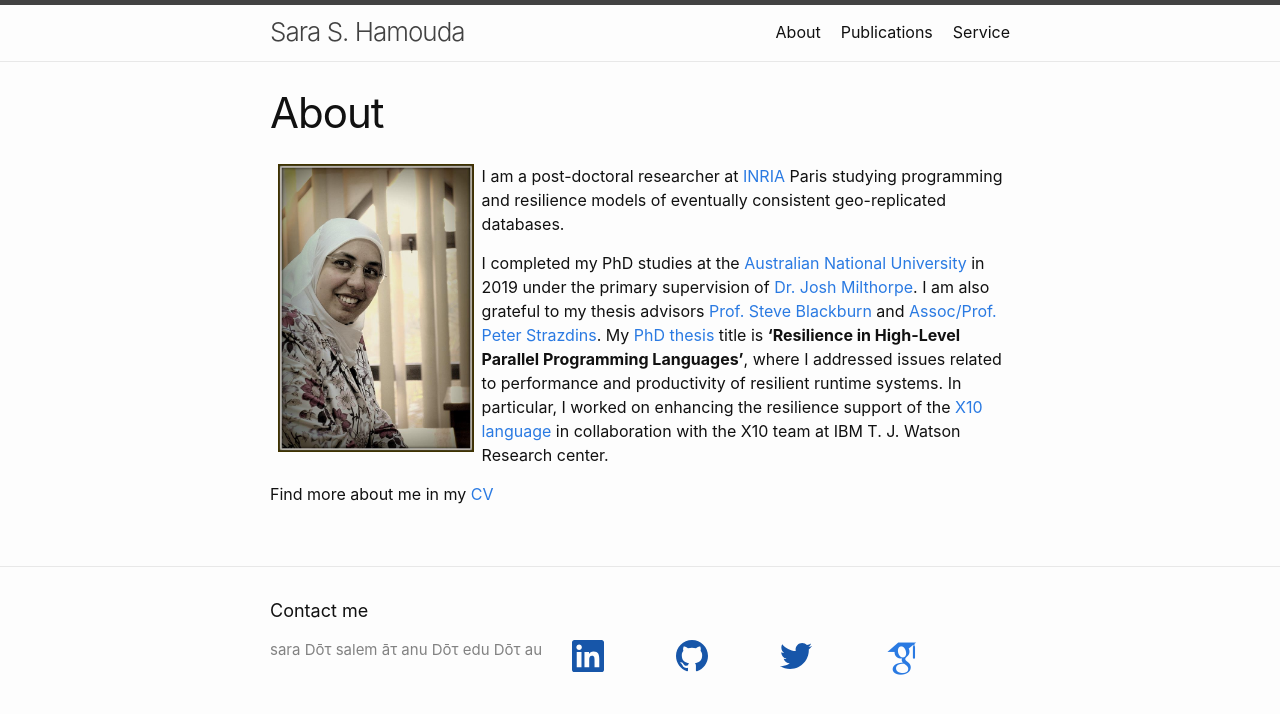
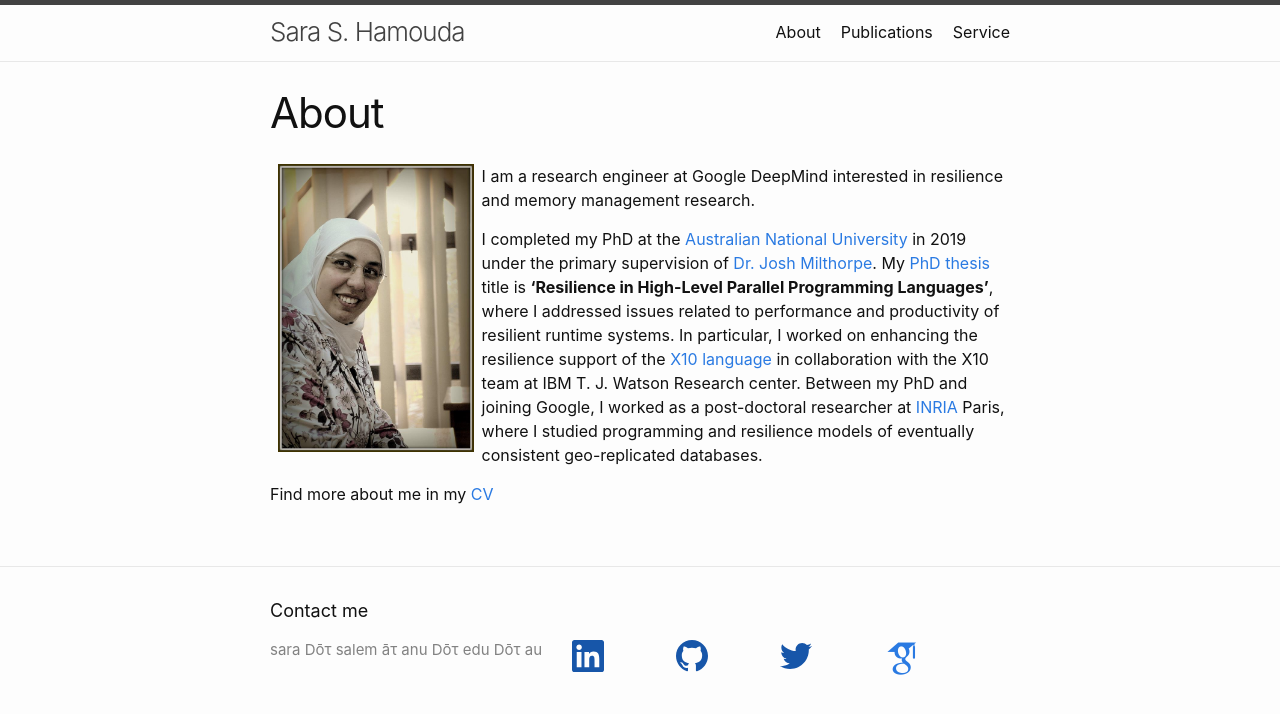
Before and after one commit to shamouda/shamouda.github.io, a Jekyll site: the page built from about.md, in a window 1280 px wide. Shown: the top 714 px of the page. Built offline with Jekyll 4.4.1, drawn with Linux system fonts in a browser that asks for light colours; some web fonts are replaced.

Commit message:
Update about.md

```diff
--- a/about.md
+++ b/about.md
@@ -6,13 +6,13 @@ permalink: /about/
 
 <img style="float: left;" src="/assets/img/sara.jpg" width="195.6px" height="288" hspace="8">
 
-I am a post-doctoral researcher at [INRIA](https://www.inria.fr/en/) Paris studying programming and resilience models of eventually consistent geo-replicated databases.
+I am a research engineer at Google DeepMind interested in resilience and memory management research.
 
-I completed my PhD studies at the [Australian National University](http://www.anu.edu.au/) in 2019
+I completed my PhD at the [Australian National University](http://www.anu.edu.au/) in 2019
 under the primary supervision of [Dr. Josh Milthorpe](http://www.milthorpe.org/).
-I am also grateful to my thesis advisors [Prof. Steve Blackburn](http://users.cecs.anu.edu.au/~steveb/) and [Assoc/Prof. Peter Strazdins](http://users.cecs.anu.edu.au/~peter/).
 My [PhD thesis](https://openresearch-repository.anu.edu.au/handle/1885/164137) title is **'Resilience in High-Level Parallel Programming Languages'**, where
 I addressed issues related to performance and productivity of resilient runtime systems.
 In particular, I worked on enhancing the resilience support of the [X10 language](http://x10-lang.org/) in collaboration with the X10 team at IBM T. J. Watson Research center.
+Between my PhD and joining Google, I worked as a post-doctoral researcher at [INRIA](https://www.inria.fr/en/) Paris, where I studied programming and resilience models of eventually consistent geo-replicated databases.
 
 Find more about me in my [CV](/SaraHamoudaCV.pdf)
```
